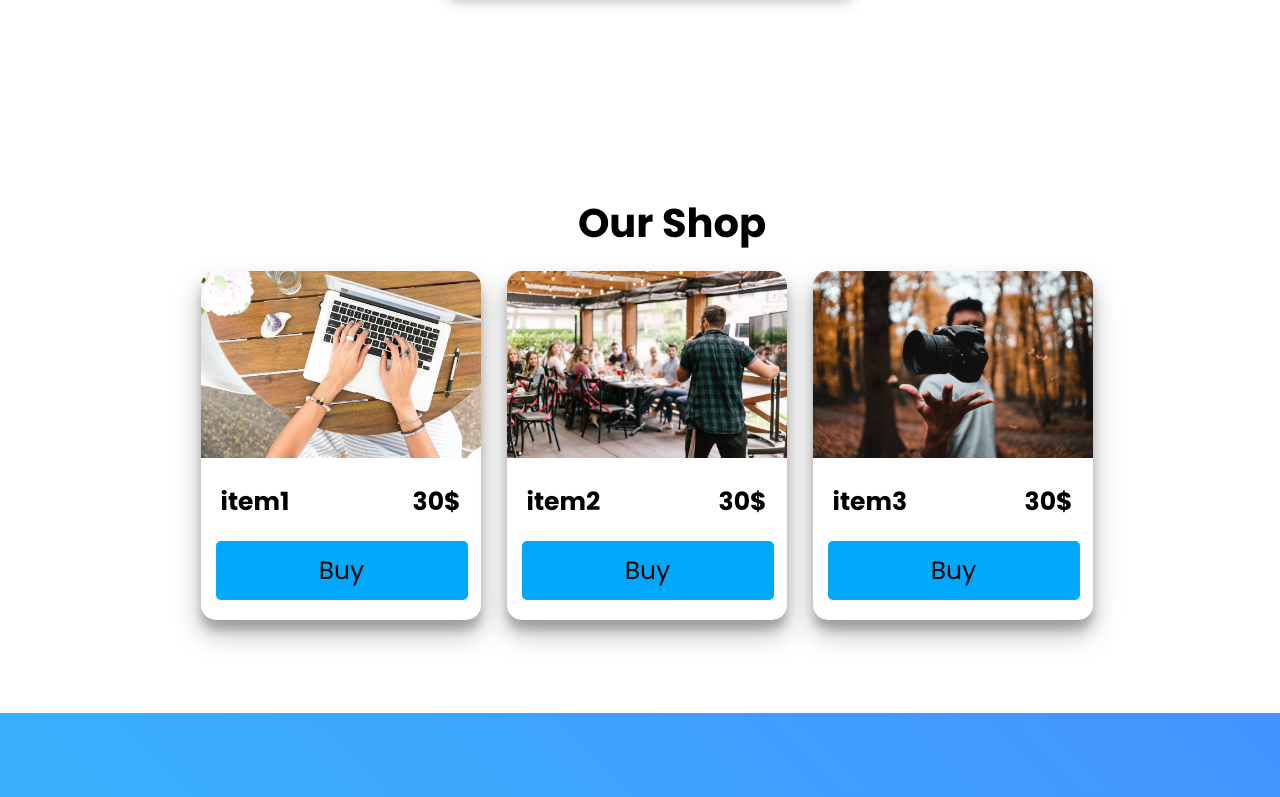
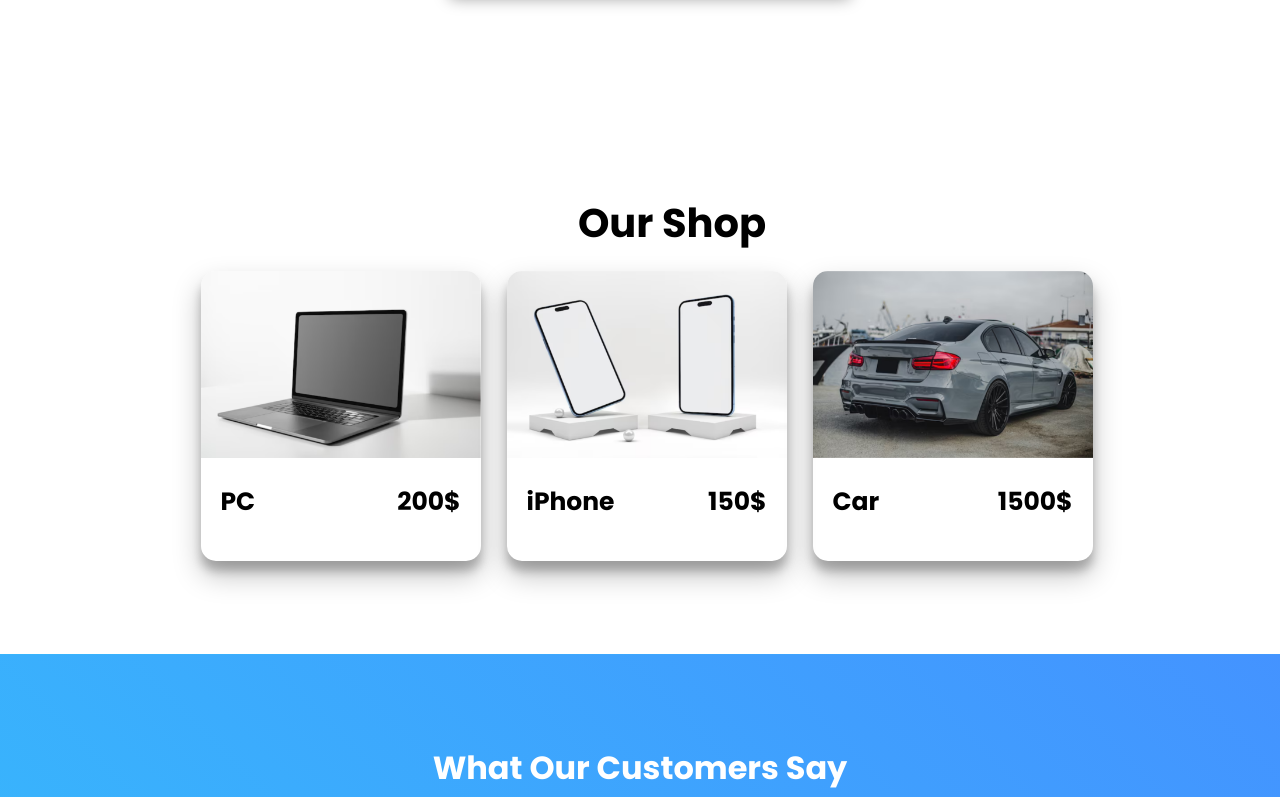
Before and after one commit to eyadwebdeveloper/digital-delights.com, a plain HTML site: page home.html in a window 1280 px wide. Shown: the part 3596-4393 px from the top of the page. Drawn offline with Linux system fonts and the light colour scheme.

Commit message:
Update home.html

```diff
--- a/home.html
+++ b/home.html
@@ -118,7 +118,7 @@
         </div>
         <div class="card">
           <img src="imgs/Mohamed.png" alt="">
-          <h4>Mohamed</h4>
+          <h4>Mohamed Hesham</h4>
           <h5>Front-End Developer</h5>
         </div>
       </div>
@@ -161,29 +161,25 @@
       <h3 class="title">Our Shop</h3>
       <div class="cards-container">
           <div class="item-card">
-              <img src="imgs/typing.jpg">
+              <img src="imgs/PC.png">
                 <div class="foot">
-                  <h5>item1</h5>
-                  <h5>30$</h5>
+                  <h5>PC</h5>
+                  <h5>200$</h5>
                 </div>
-                <button>Buy</button>
               </div>
           <div class="item-card">
-              <img src="imgs/public.jpg">
+              <img src="imgs/iphone.png">
                   <div class="foot">
-                    <h5>item2</h5>
-                    <h5>30$</h5>
+                    <h5>iPhone</h5>
+                    <h5>150$</h5>
                   </div>
-                  <button>Buy</button>
-
           </div>
           <div class="item-card last">
-              <img src="imgs/photography.jpg">
+              <img src="imgs/bmw.png">
                 <div class="foot">
-                  <h5>item3</h5>
-                  <h5>30$</h5>
+                  <h5>Car</h5>
+                  <h5>1500$</h5>
                 </div>
-                <button>Buy</button>
               </div>
 
 
```
